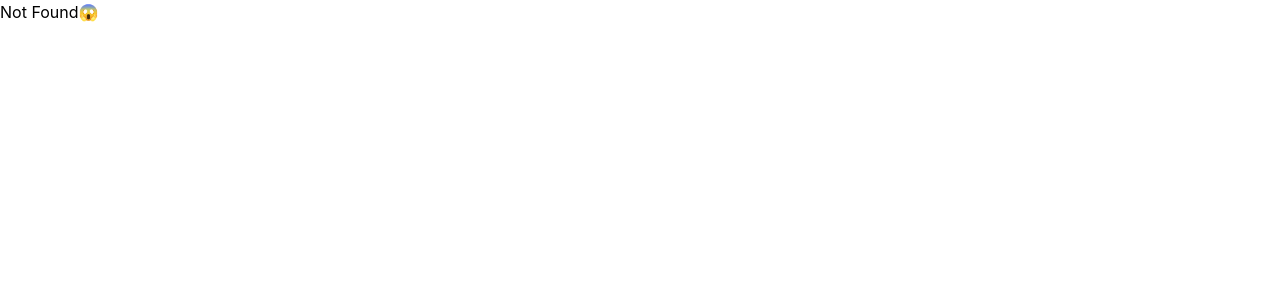
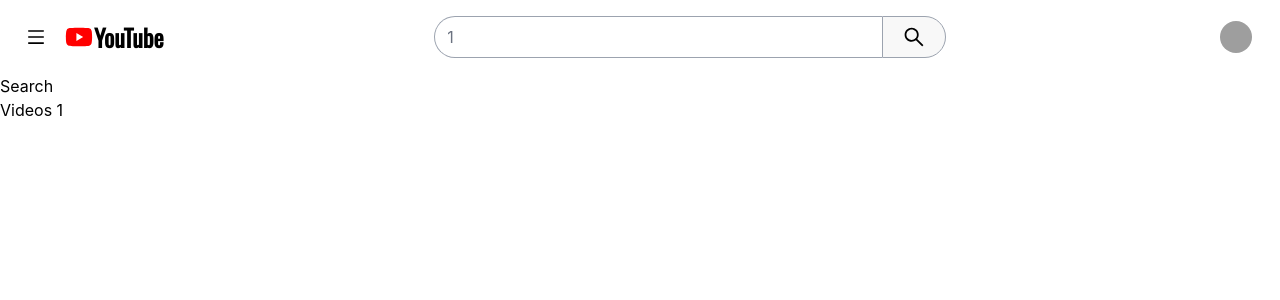
Before and after one commit to jeong922/youtube_clone, a React (Create React App) app: page /result/1 in a window 1280 px wide. Before the commit this address had no page. Shown: the top 300 px of the page. Built offline with nearby package versions, Linux system fonts and the light colour scheme; grey boxes are pictures that could not be loaded.

Commit message:
header 검색기능 추가

```diff
--- a/public/index.html
+++ b/public/index.html
@@ -24,6 +24,10 @@
       work correctly both with client-side routing and a non-root public URL.
       Learn how to configure a non-root public URL by running `npm run build`.
     -->
+    <link
+      href="https://fonts.googleapis.com/css2?family=Oswald&display=swap"
+      rel="stylesheet"
+    />
     <title>React App</title>
   </head>
   <body>
--- a/src/components/Header.jsx
+++ b/src/components/Header.jsx
@@ -1,8 +1,25 @@
-import React from 'react';
+import React, { useEffect, useState } from 'react';
 import { AiFillYoutube, AiOutlineSearch, AiOutlineMenu } from 'react-icons/ai';
-import { Link } from 'react-router-dom';
+import { Link, useParams } from 'react-router-dom';
+import { useNavigate } from 'react-router-dom';
 
 export default function Header() {
+  const { keyword } = useParams();
+  const navigate = useNavigate();
+  const [value, setValue] = useState('');
+  const handleSubmit = (e) => {
+    e.preventDefault();
+    navigate(`/result/${value}`);
+  };
+
+  const handleChange = (e) => {
+    setValue(e.target.value);
+  };
+
+  useEffect(() => {
+    setValue(keyword || '');
+  }, [keyword]);
+
   return (
     <header className='w-full flex p-4 justify-between items-center'>
       <div className='flex'>
@@ -14,26 +31,32 @@ export default function Header() {
           title='YouTube 홈'
           className='flex items-center justify-center ml-2 cursor-pointer'
         >
-          <AiFillYoutube className='text-2xl text-logo' />
-          <h1 className='text-xl font-bold'>YouTube</h1>
+          <AiFillYoutube className='text-3xl text-logo' />
+          <h1 className='text-2xl font-bold font-logoFont'>YouTube</h1>
         </Link>
       </div>
 
-      <form className='w-full flex justify-center'>
+      <form className='w-full flex justify-center' onSubmit={handleSubmit}>
         <input
           className='w-7/12 max-w-md p-2 pl-3 text-gray-500 outline-none border-solid border border-r-0 border-gray-400 rounded-l-3xl'
           type='text'
           placeholder='검색'
+          value={value}
+          onChange={handleChange}
         />
         <button className='w-16 flex justify-center items-center bg-search border-solid border border-gray-400 rounded-r-3xl hover:bg-lightGray'>
           <AiOutlineSearch className='text-2xl' />
         </button>
       </form>
+
       <div className='flex justify-end'>
         <img
           src='https://avatars.githubusercontent.com/u/93126884?v=4'
           className='w-8 h-8 mx-3 rounded-full cursor-pointer'
           alt='아바타 이미지'
+          onClick={() =>
+            window.open('https://github.com/jeong922/youtube_clone', '_blank')
+          }
         />
       </div>
     </header>
--- a/src/components/Videos.jsx
+++ b/src/components/Videos.jsx
@@ -1,5 +1,7 @@
 import React from 'react';
+import { useParams } from 'react-router-dom';
 
 export default function Videos() {
-  return <div>Videos</div>;
+  const { keyword } = useParams();
+  return <div>Videos {keyword}</div>;
 }
--- a/src/index.js
+++ b/src/index.js
@@ -16,7 +16,7 @@ const router = createBrowserRouter([
     errorElement: <NotFound />,
     children: [
       { index: true, element: <Home /> },
-      { path: 'result', element: <Search /> },
+      { path: 'result/:keyword', element: <Search /> },
       { path: 'watch/:id', element: <VideoDetail /> },
     ],
   },
--- a/src/pages/Home.jsx
+++ b/src/pages/Home.jsx
@@ -4,6 +4,7 @@ import Videos from '../components/Videos';
 export default function Home() {
   return (
     <div>
+      Home
       <Videos />
     </div>
   );
--- a/src/pages/Search.jsx
+++ b/src/pages/Search.jsx
@@ -1,5 +1,11 @@
 import React from 'react';
+import Videos from '../components/Videos';
 
 export default function Search() {
-  return <div>Search</div>;
+  return (
+    <div>
+      Search
+      <Videos />
+    </div>
+  );
 }
--- a/tailwind.config.js
+++ b/tailwind.config.js
@@ -14,6 +14,9 @@ module.exports = {
         2: '2px',
         3: '3px',
       },
+      fontFamily: {
+        logoFont: ['Oswald', 'sans-serif'],
+      },
     },
   },
   plugins: [],
```
